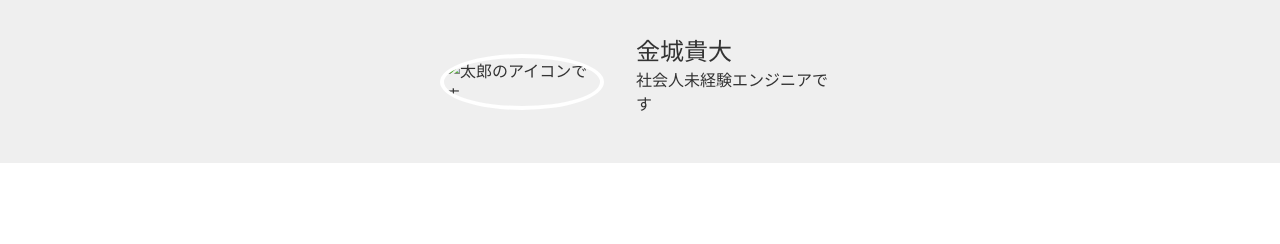
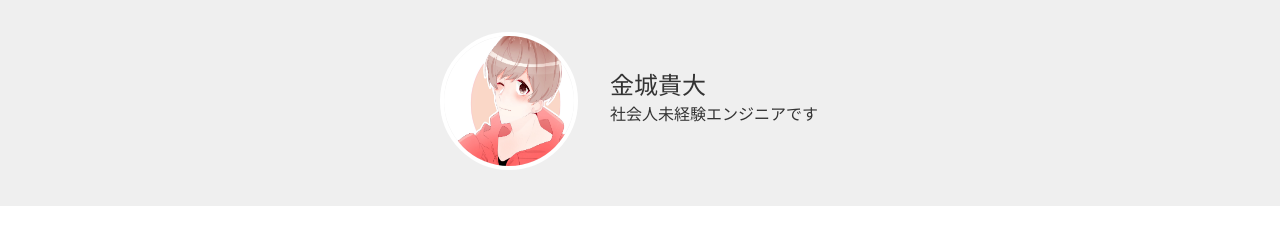
Before and after one commit to masharo0917/masharo0917.github.io, a plain HTML site: page index.html in a window 1280 px wide. Drawn offline with Linux system fonts and the light colour scheme; files that its build step writes are made by us from their sources.

Commit message:
Update index.html

```diff
--- a/index.html
+++ b/index.html
@@ -11,7 +11,7 @@
    <header>
      <div class="container">
        <div class="icon">
-         <img src="img/MyIcon.png" width="130" height="130" alt="太郎のアイコンです">
+         <img src="MyIcon.png" width="130" height="130" alt="太郎のアイコンです">
        </div>
        <div class="info">
          <h1>金城貴大</h1>
```
